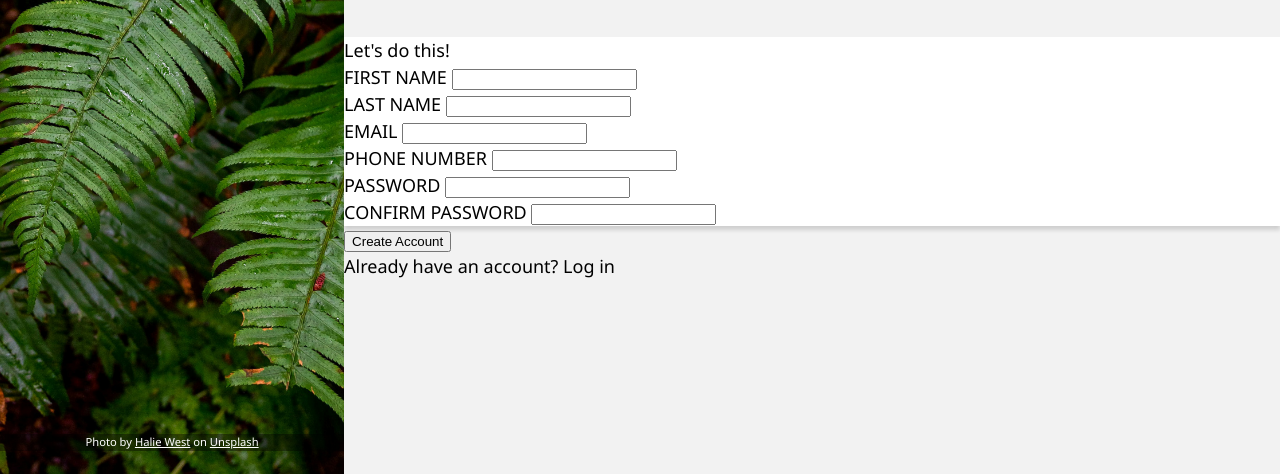
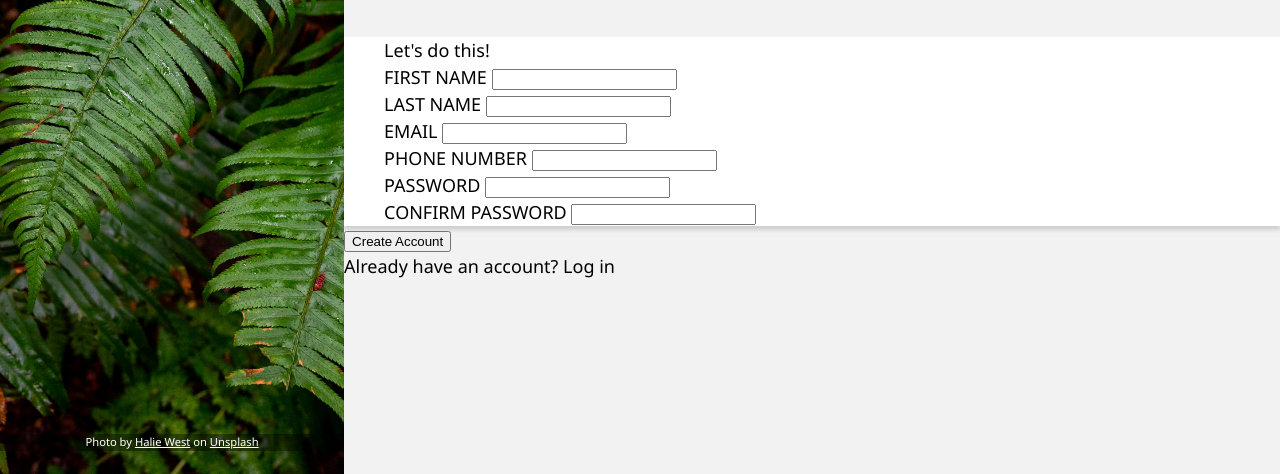
Before and after one commit to tuananh-ng/odin-signup-form, a plain HTML site: page index.html in a window 1280 px wide. Shown: the part 326-800 px from the top of the page. Drawn offline with Linux system fonts and the light colour scheme.

Commit message:
Update style.css
Increase the left margin of elements inside the form

```diff
--- a/style.css
+++ b/style.css
@@ -88,3 +88,8 @@ div.signup-form > form {
     background-color: white;
     box-shadow: 0 4px 4px rgba(0, 0, 0, 0.15);
 }
+
+div.signup-form > form > p,
+div.signup-form > form > div {
+    margin-left: 40px;
+}
```
